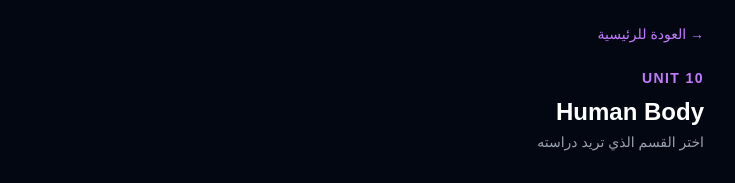
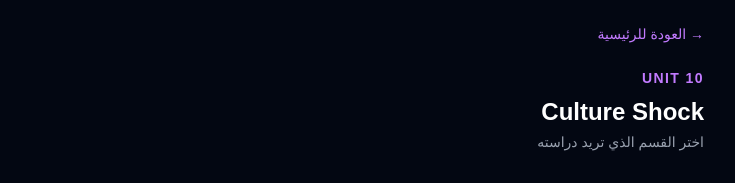
Before and after one commit to mofwim/bac-english, a Next.js app: page /lessons/unit10 in a window 1280 px wide. Shown: the top 183 px of the page, without its empty margins (272-1007 px from the left). Built offline with nearby package versions, Linux system fonts and the light colour scheme.

Commit message:
correcting titles unit 9 to 12

```diff
--- a/app/lessons/unit10/page.tsx
+++ b/app/lessons/unit10/page.tsx
@@ -8,7 +8,7 @@ export default function Unit10Page() {
       <div className="max-w-2xl mx-auto">
         <Link href="/" className="text-purple-400 text-sm mb-6 block">→ العودة للرئيسية</Link>
         <p className="text-purple-400 text-sm font-bold tracking-widest uppercase mb-2">Unit 10</p>
-        <h1 className="text-2xl font-bold mb-1">Human Body</h1>
+        <h1 className="text-2xl font-bold mb-1">Culture Shock</h1>
         <p className="text-gray-400 text-sm mb-8">اختر القسم الذي تريد دراسته</p>
         <div className="space-y-4">
           {unit10.sections.map((section) => (
--- a/app/lessons/unit11/page.tsx
+++ b/app/lessons/unit11/page.tsx
@@ -8,7 +8,7 @@ export default function Unit11Page() {
       <div className="max-w-2xl mx-auto">
         <Link href="/" className="text-purple-400 text-sm mb-6 block">→ العودة للرئيسية</Link>
         <p className="text-purple-400 text-sm font-bold tracking-widest uppercase mb-2">Unit 11</p>
-        <h1 className="text-2xl font-bold mb-1">Human Body</h1>
+        <h1 className="text-2xl font-bold mb-1">Artificial Intelligence</h1>
         <p className="text-gray-400 text-sm mb-8">اختر القسم الذي تريد دراسته</p>
         <div className="space-y-4">
           {unit11.sections.map((section) => (
--- a/app/lessons/unit12/page.tsx
+++ b/app/lessons/unit12/page.tsx
@@ -8,7 +8,7 @@ export default function Unit12Page() {
       <div className="max-w-2xl mx-auto">
         <Link href="/" className="text-purple-400 text-sm mb-6 block">→ العودة للرئيسية</Link>
         <p className="text-purple-400 text-sm font-bold tracking-widest uppercase mb-2">Unit 12</p>
-        <h1 className="text-2xl font-bold mb-1">Human Body</h1>
+        <h1 className="text-2xl font-bold mb-1">Digital literacy</h1>
         <p className="text-gray-400 text-sm mb-8">اختر القسم الذي تريد دراسته</p>
         <div className="space-y-4">
           {unit12.sections.map((section) => (
--- a/app/lessons/unit9/page.tsx
+++ b/app/lessons/unit9/page.tsx
@@ -8,7 +8,7 @@ export default function Unit9Page() {
       <div className="max-w-2xl mx-auto">
         <Link href="/" className="text-purple-400 text-sm mb-6 block">→ العودة للرئيسية</Link>
         <p className="text-purple-400 text-sm font-bold tracking-widest uppercase mb-2">Unit 9</p>
-        <h1 className="text-2xl font-bold mb-1">Human Body</h1>
+        <h1 className="text-2xl font-bold mb-1">Citizenship</h1>
         <p className="text-gray-400 text-sm mb-8">اختر القسم الذي تريد دراسته</p>
         <div className="space-y-4">
           {unit9.sections.map((section) => (
```
